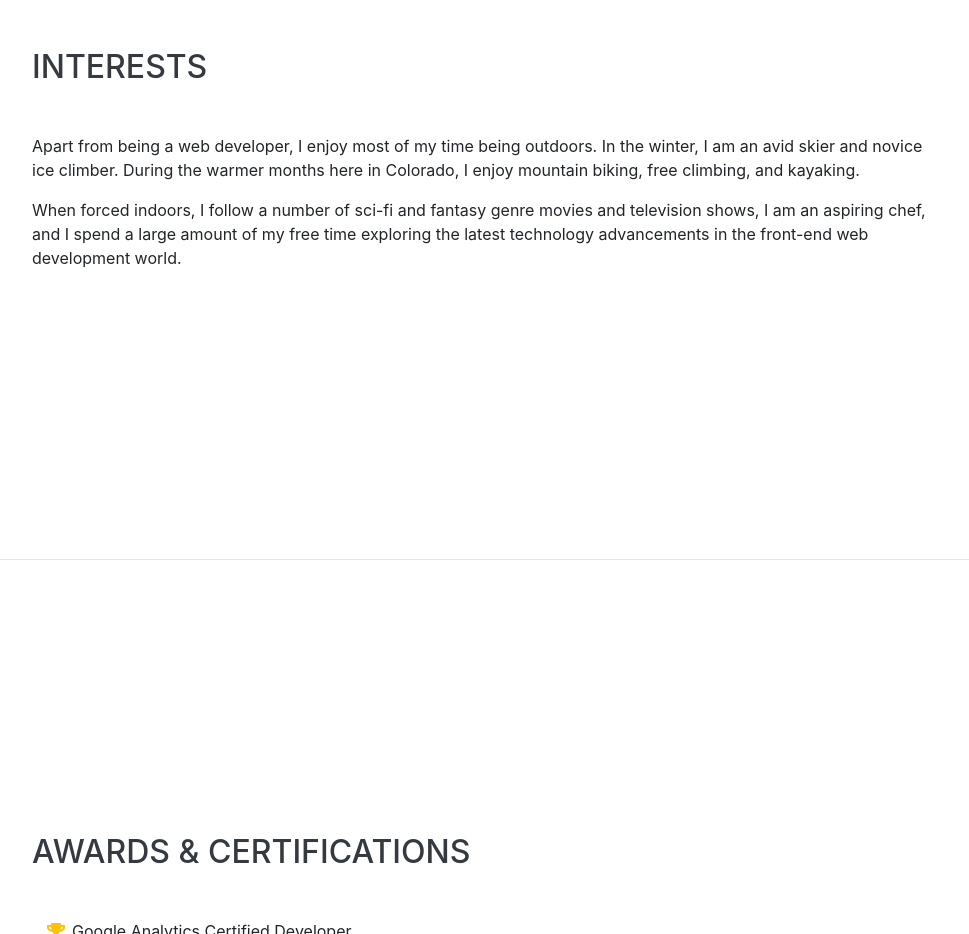
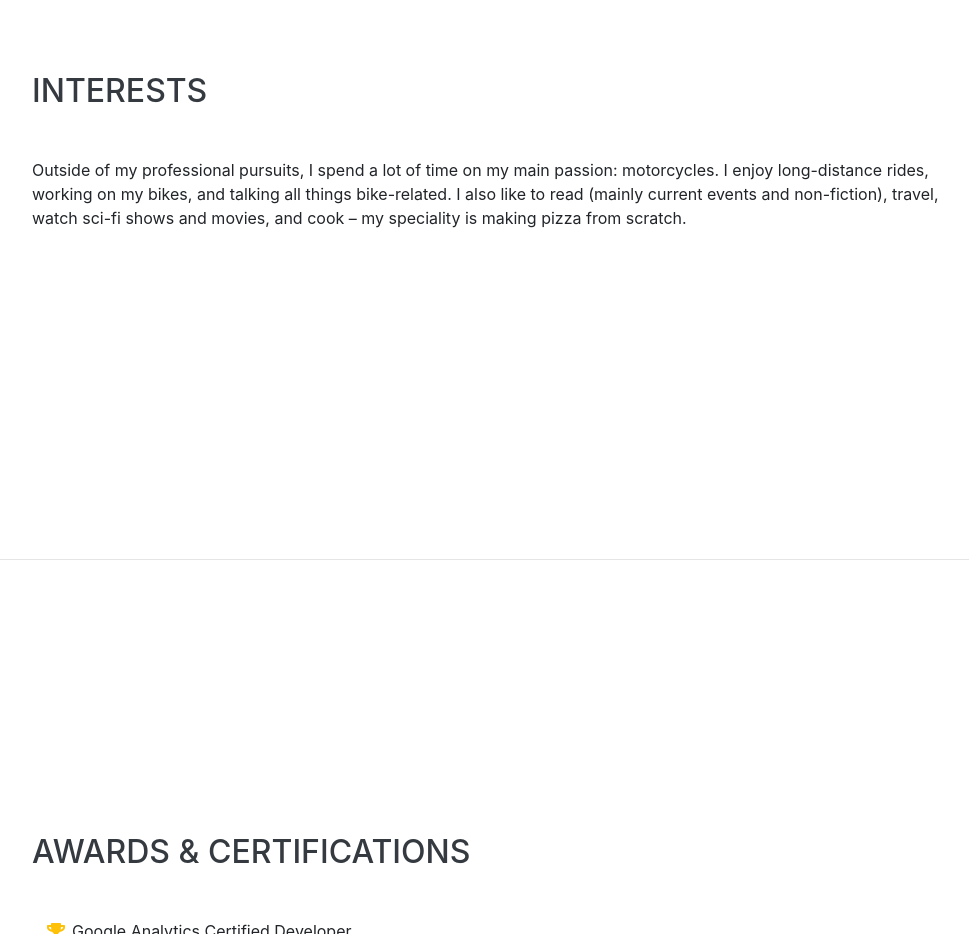
Before and after one commit to cruisingmonster/portfolio, a website with bundled scripts: page index.html in a window 1280 px wide. Shown: the part 3540-4474 px from the top of the page, without its empty margins (288-1257 px from the left). Built offline with nearby package versions, Linux system fonts and the light colour scheme; a web font is replaced by a local one.

Commit message:
interests updated

```diff
--- a/index.html
+++ b/index.html
@@ -222,8 +222,7 @@
     <section class="resume-section p-3 p-lg-5 d-flex align-items-center" id="interests">
       <div class="w-100">
         <h2 class="mb-5">Interests</h2>
-        <p>Apart from being a web developer, I enjoy most of my time being outdoors. In the winter, I am an avid skier and novice ice climber. During the warmer months here in Colorado, I enjoy mountain biking, free climbing, and kayaking.</p>
-        <p class="mb-0">When forced indoors, I follow a number of sci-fi and fantasy genre movies and television shows, I am an aspiring chef, and I spend a large amount of my free time exploring the latest technology advancements in the front-end web development world.</p>
+        <p>Outside of my professional pursuits, I spend a lot of time on my main passion: motorcycles. I enjoy long-distance rides, working on my bikes, and talking all things bike-related. I also like to read (mainly current events and non-fiction), travel, watch sci-fi shows and movies, and cook – my speciality is making pizza from scratch. </p>
       </div>
     </section>
 
```
